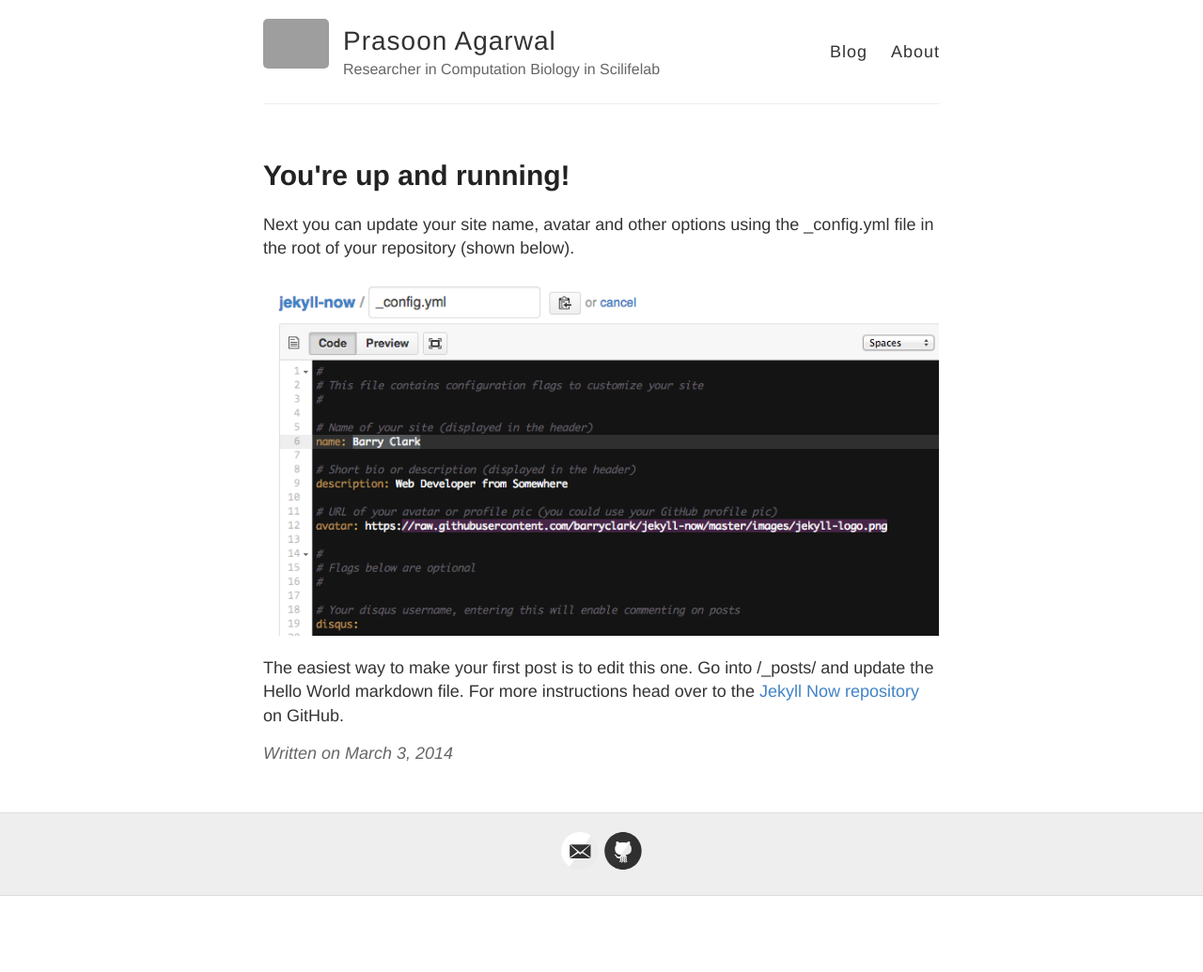
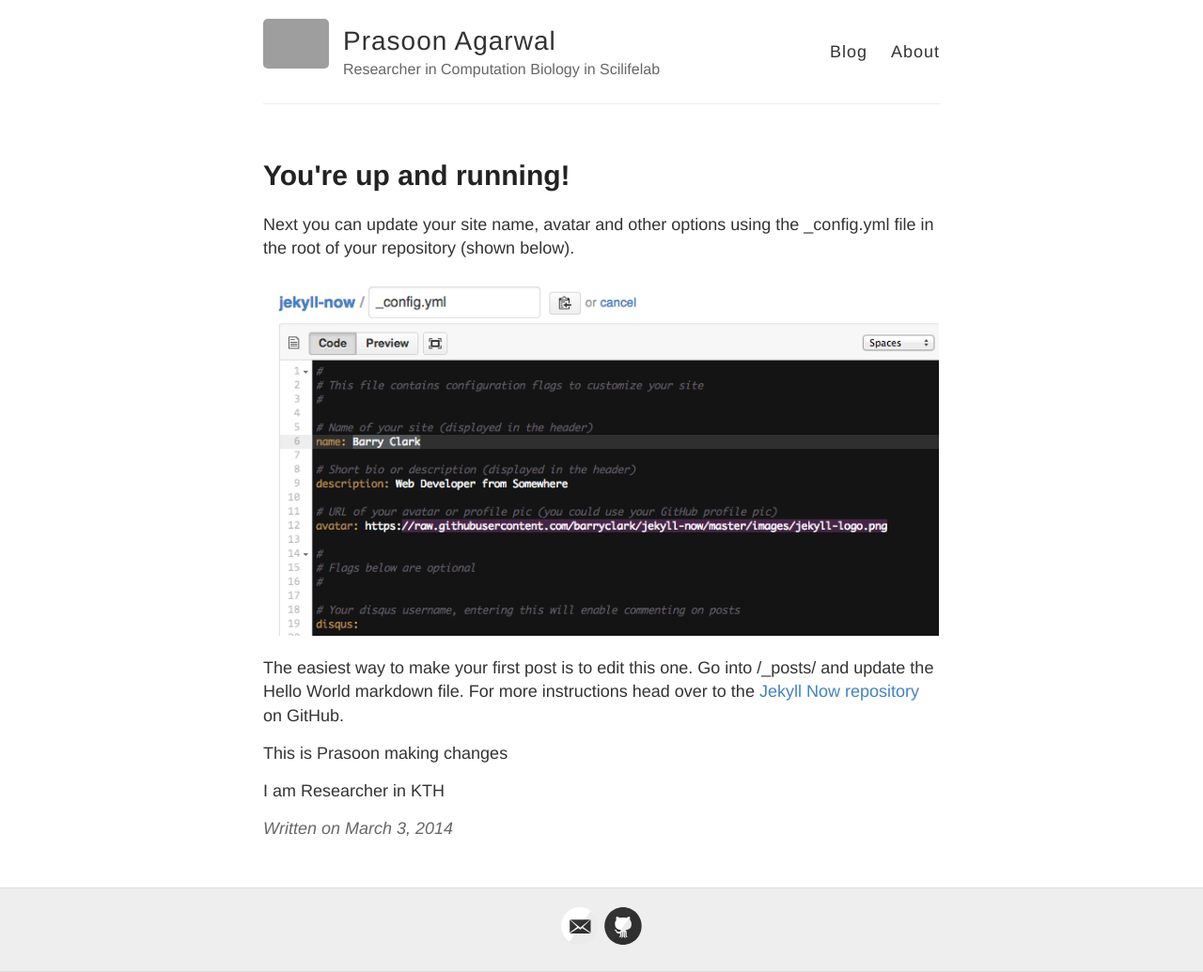
Before and after one commit to prasoon2012/prasoon2012.github.io, a Jekyll site: the page built from _posts/2014-3-3-Hello-World.md, in a window 1280 px wide. Shown: the whole page at 94% size. Built offline with Jekyll 4.4.1, drawn with Linux system fonts in a browser that asks for light colours; before the commit the page ends 954 px from its top, so only the background shows below that; grey boxes are pictures that could not be loaded.

Commit message:
changed signature

```diff
--- a/_posts/2014-3-3-Hello-World.md
+++ b/_posts/2014-3-3-Hello-World.md
@@ -8,3 +8,7 @@ Next you can update your site name, avatar and other options using the _config.y
 ![_config.yml]({{ site.baseurl }}/images/config.png)
 
 The easiest way to make your first post is to edit this one. Go into /_posts/ and update the Hello World markdown file. For more instructions head over to the [Jekyll Now repository](https://github.com/barryclark/jekyll-now) on GitHub.
+
+This is Prasoon making changes
+
+I am Researcher in KTH
```
Also changed, not shown: 2019-11-13-Hello-you-back.md (added, +1 -0 lines).
